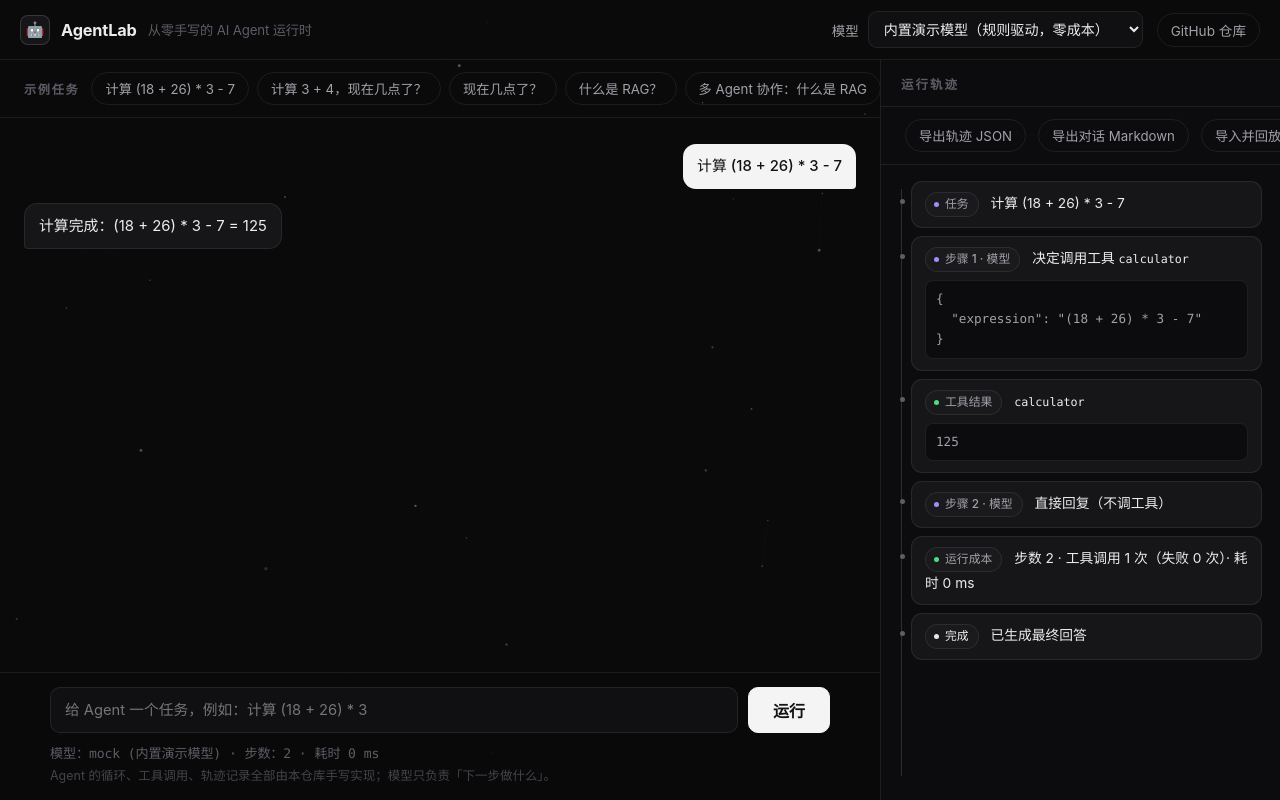
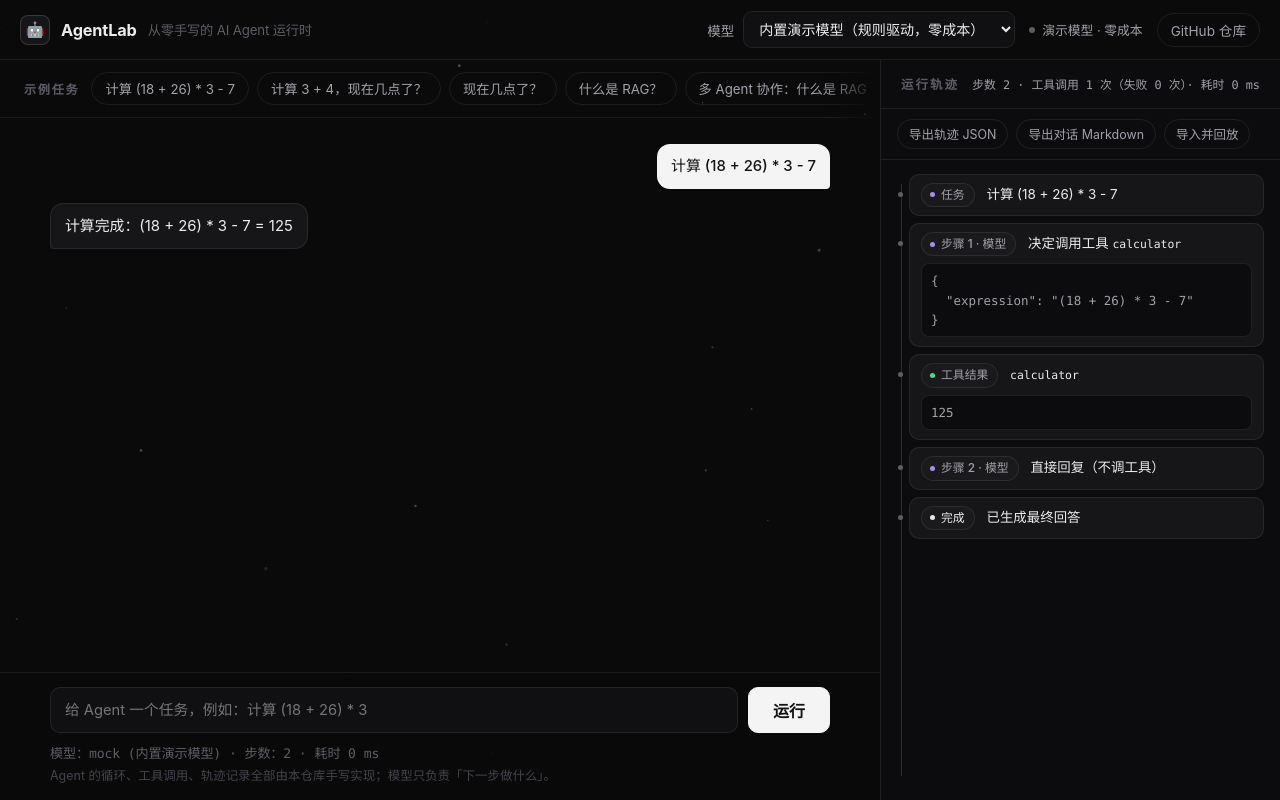
Before and after one commit to Mai1aKi/agentlab, a website built with Vite: page index.html in a window 1280 px wide. Built offline with nearby package versions, Linux system fonts and the light colour scheme.

Commit message:
UI polish v5: compact trace, model status, no clipped controls ✨

```diff
--- a/index.html
+++ b/index.html
@@ -19,6 +19,7 @@
           <option value="byok">自定义 API（BYOK，OpenAI 兼容）</option>
         </select>
       </label>
+      <span id="model-status" class="model-status" data-state="mock">演示模型 · 零成本</span>
       <a class="gh-link" href="https://github.com/Mai1aKi/agentlab" target="_blank" rel="noreferrer">GitHub 仓库</a>
     </div>
   </header>
@@ -49,11 +50,14 @@
     </section>
 
     <aside class="trace-panel">
-      <h2>运行轨迹</h2>
-      <div class="toolbar">
-        <button id="export-trace-btn" type="button" class="chip">导出轨迹 JSON</button>
-        <button id="export-conversation-btn" type="button" class="chip">导出对话 Markdown</button>
-        <button id="import-trace-btn" type="button" class="chip">导入并回放</button>
+      <div class="trace-head">
+        <h2>运行轨迹</h2>
+        <span id="trace-summary" class="trace-summary"></span>
+      </div>
+      <div class="toolbar trace-actions">
+        <button id="export-trace-btn" type="button" class="chip chip-sm">导出轨迹 JSON</button>
+        <button id="export-conversation-btn" type="button" class="chip chip-sm">导出对话 Markdown</button>
+        <button id="import-trace-btn" type="button" class="chip chip-sm">导入并回放</button>
         <input id="import-trace-file" type="file" accept="application/json,.json" hidden>
       </div>
       <div id="trace" class="trace"></div>
--- a/src/main.ts
+++ b/src/main.ts
@@ -50,6 +50,8 @@ const exportConversationBtn = document.getElementById(
 ) as HTMLButtonElement;
 const importTraceBtn = document.getElementById('import-trace-btn') as HTMLButtonElement;
 const importTraceFile = document.getElementById('import-trace-file') as HTMLInputElement;
+const modelStatusEl = document.getElementById('model-status') as HTMLSpanElement;
+const traceSummaryEl = document.getElementById('trace-summary') as HTMLSpanElement;
 
 /** The most recent run's trace, for export (Day 5). */
 let lastTrace: TraceEvent[] = [];
@@ -89,9 +91,35 @@ function currentModel(): ChatModel {
   return new MockModel();
 }
 
+/** Top-bar model status: a glanceable readiness signal next to the
+ *  model picker — demo, BYOK ready, or BYOK incomplete (and why). */
+function syncModelStatus(): void {
+  if (modelKindEl.value !== 'byok') {
+    modelStatusEl.dataset.state = 'mock';
+    modelStatusEl.textContent = '演示模型 · 零成本';
+    return;
+  }
+  const missing: string[] = [];
+  if (!baseUrlEl.value.trim()) missing.push('地址');
+  if (!modelNameEl.value.trim()) missing.push('模型名');
+  if (!apiKeyEl.value.trim()) missing.push('Key');
+  if (missing.length === 0) {
+    modelStatusEl.dataset.state = 'ready';
+    modelStatusEl.textContent = `BYOK · ${modelNameEl.value.trim()}`;
+  } else {
+    modelStatusEl.dataset.state = 'warn';
+    modelStatusEl.textContent = `BYOK · 未填${missing.join('/')}`;
+  }
+}
+
 modelKindEl.addEventListener('change', () => {
   byokFields.hidden = modelKindEl.value !== 'byok';
+  syncModelStatus();
 });
+for (const el of [baseUrlEl, modelNameEl, apiKeyEl]) {
+  el.addEventListener('input', syncModelStatus);
+}
+syncModelStatus();
 
 function addBubble(role: 'user' | 'assistant', text: string): void {
   chatLog.push({ role, text });
@@ -111,6 +139,7 @@ function addTrace(event: TraceEvent): void {
   div.className = 'trace-item';
   switch (event.type) {
     case 'user':
+      traceSummaryEl.textContent = '';
       div.innerHTML = `<span class="t-tag user">任务</span> ${escapeHtml(event.content)}`;
       break;
     case 'modelReply':
@@ -163,8 +192,10 @@ function addTrace(event: TraceEvent): void {
         `<pre>${escapeHtml(event.summary)}</pre>`;
       break;
     case 'runStats':
-      div.innerHTML = `<span class="t-tag tool">运行成本</span> ${escapeHtml(formatRunStats(event.stats))}`;
-      break;
+      // Run cost lives in the trace header summary, not as another
+      // card competing with the steps (UI polish v5).
+      traceSummaryEl.textContent = formatRunStats(event.stats);
+      return;
     case 'final':
       div.innerHTML = `<span class="t-tag final">完成</span> 已生成最终回答`;
       break;
--- a/src/particles.ts
+++ b/src/particles.ts
@@ -27,7 +27,7 @@ export function createParticles(
     vx: (rand() - 0.5) * 0.22,
     vy: (rand() - 0.5) * 0.22,
     r: 0.6 + rand() * 1.1,
-    a: 0.1 + rand() * 0.24,
+    a: 0.08 + rand() * 0.2,
   }));
 }
 
@@ -59,7 +59,7 @@ export function initParticles(canvas: HTMLCanvasElement): void {
     canvas.style.width = `${w}px`;
     canvas.style.height = `${h}px`;
     ctx.setTransform(dpr, 0, 0, dpr, 0, 0);
-    const count = Math.min(90, Math.max(24, Math.floor((w * h) / 24000)));
+    const count = Math.min(72, Math.max(18, Math.floor((w * h) / 32000)));
     particles = createParticles(count, w, h);
   };
   resize();
@@ -75,7 +75,7 @@ export function initParticles(canvas: HTMLCanvasElement): void {
         const dy = a.y - b.y;
         const d2 = dx * dx + dy * dy;
         if (d2 < LINK_DISTANCE * LINK_DISTANCE) {
-          const alpha = (1 - Math.sqrt(d2) / LINK_DISTANCE) * 0.05;
+          const alpha = (1 - Math.sqrt(d2) / LINK_DISTANCE) * 0.04;
           ctx.strokeStyle = `rgba(205, 205, 220, ${alpha.toFixed(3)})`;
           ctx.lineWidth = 1;
           ctx.beginPath();
--- a/src/style.css
+++ b/src/style.css
@@ -3,7 +3,11 @@
    workspace — conversation column with a docked composer, and a
    full-height trace inspector on the right. Panels scroll
    internally; the page itself does not. Same restrained neutral
-   palette as v3: hairlines, whitespace, signal-dot colors only. */
+   palette as v3: hairlines, whitespace, signal-dot colors only.
+   v5 polish (2026-11-09): no clipped controls (wrapping trace
+   actions, fading sample row), a centered reading column, a
+   compact trace with run cost as a header summary instead of a
+   card, and a model-readiness status in the top bar. */
 
 :root {
   --bg: #0a0a0b;
@@ -79,7 +83,22 @@ body {
 .brand-sub { font-size: 0.83rem; font-weight: 400; color: var(--ink-faint); }
 .topbar-controls { display: flex; align-items: center; gap: 14px; }
 .model-select { display: flex; align-items: center; gap: 9px; }
+.model-select select { max-width: 272px; text-overflow: ellipsis; }
 .control-label { font-size: 0.84rem; color: var(--ink-dim); font-weight: 550; }
+.model-status {
+  display: inline-flex;
+  align-items: center;
+  gap: 7px;
+  font-size: 0.8rem;
+  color: var(--ink-dim);
+  white-space: nowrap;
+  max-width: 240px;
+  overflow: hidden;
+  text-overflow: ellipsis;
+}
+.model-status::before { content: ""; flex: 0 0 auto; width: 6px; height: 6px; border-radius: 50%; background: var(--ink-faint); }
+.model-status[data-state="ready"]::before { background: var(--dot-tool); }
+.model-status[data-state="warn"]::before { background: #f59e0b; }
 .gh-link {
   color: var(--ink-dim);
   text-decoration: none;
@@ -147,6 +166,10 @@ select:focus, input[type="text"]:focus, input[type="password"]:focus {
   scrollbar-width: none;
 }
 .toolbar::-webkit-scrollbar { display: none; }
+.chat-panel > .toolbar {
+  mask-image: linear-gradient(to right, #000 93%, transparent 100%);
+  -webkit-mask-image: linear-gradient(to right, #000 93%, transparent 100%);
+}
 .toolbar-label { font-size: 0.76rem; font-weight: 600; letter-spacing: 0.14em; color: var(--ink-faint); white-space: nowrap; }
 .samples { display: flex; gap: 8px; }
 .chip {
@@ -171,6 +194,9 @@ select:focus, input[type="text"]:focus, input[type="password"]:focus {
   flex-direction: column;
   gap: 14px;
   padding: 26px 24px;
+  /* center the conversation into a reading column instead of
+     letting bubbles drift across the full panel width */
+  padding-inline: max(24px, calc((100% - var(--col)) / 2));
   scrollbar-width: thin;
   scrollbar-color: #26262b transparent;
 }
@@ -276,7 +302,7 @@ button.primary {
 }
 button.primary:hover:not(:disabled) { background: #fff; }
 button.primary:disabled { opacity: 0.5; cursor: wait; }
-.status { margin-top: 10px; min-height: 1.1em; color: var(--ink-faint); font-size: 0.82rem; font-family: var(--mono); letter-spacing: -0.01em; }
+.status { margin-top: 10px; min-height: 1.1em; color: var(--ink-faint); font-size: 0.82rem; font-family: var(--mono); letter-spacing: -0.01em; white-space: nowrap; overflow: hidden; text-overflow: ellipsis; }
 .hint { margin: 4px 0 2px; color: #43434b; font-size: 0.78rem; line-height: 1.6; }
 
 /* ----- trace inspector ----- */
@@ -288,25 +314,41 @@ button.primary:disabled { opacity: 0.5; cursor: wait; }
   border-left: 1px solid var(--line);
   background: var(--inset);
 }
+.trace-head {
+  flex: 0 0 auto;
+  display: flex;
+  align-items: baseline;
+  gap: 12px;
+  padding: 15px 20px 13px;
+  border-bottom: 1px solid var(--line);
+}
 .trace-panel h2 {
-  flex: 0 0 auto;
   margin: 0;
-  padding: 15px 20px 13px;
   font-size: 0.78rem;
   font-weight: 600;
   color: var(--ink-faint);
   letter-spacing: 0.16em;
-  border-bottom: 1px solid var(--line);
+  white-space: nowrap;
 }
+.trace-summary {
+  margin-left: auto;
+  font-family: var(--mono);
+  font-size: 0.74rem;
+  color: var(--ink-dim);
+  text-align: right;
+  line-height: 1.5;
+}
+.trace-actions { flex-wrap: wrap; overflow: visible; padding: 10px 16px; gap: 8px; }
+.chip-sm { font-size: 0.78rem; padding: 5px 11px; }
 .trace {
   flex: 1 1 auto;
   min-height: 0;
   overflow-y: auto;
   display: flex;
   flex-direction: column;
-  gap: 8px;
+  gap: 7px;
   position: relative;
-  padding: 16px 18px 18px 30px;
+  padding: 14px 16px 16px 28px;
   scrollbar-width: thin;
   scrollbar-color: #26262b transparent;
 }
@@ -323,10 +365,10 @@ button.primary:disabled { opacity: 0.5; cursor: wait; }
   position: relative;
   border: 1px solid var(--line);
   background: var(--panel-2);
-  border-radius: 11px;
-  padding: 10px 13px;
-  font-size: 0.86rem;
-  line-height: 1.6;
+  border-radius: 10px;
+  padding: 8px 11px;
+  font-size: 0.84rem;
+  line-height: 1.55;
   animation: rise 0.22s ease both;
 }
 .trace-item::before {
@@ -340,16 +382,20 @@ button.primary:disabled { opacity: 0.5; cursor: wait; }
   background: var(--ink-faint);
 }
 .trace-item pre {
-  margin: 8px 0 1px;
+  margin: 7px 0 1px;
   font-family: var(--mono);
-  font-size: 0.79rem;
+  font-size: 0.78rem;
   white-space: pre-wrap;
   word-break: break-word;
   color: var(--ink-dim);
   background: var(--inset);
   border: 1px solid var(--line);
   border-radius: 8px;
-  padding: 8px 10px;
+  padding: 7px 9px;
+  max-height: 132px;
+  overflow-y: auto;
+  scrollbar-width: thin;
+  scrollbar-color: #26262b transparent;
 }
 .trace-item code { font-family: var(--mono); color: var(--ink); font-size: 0.85em; }
 
@@ -382,6 +428,7 @@ button.primary:disabled { opacity: 0.5; cursor: wait; }
   body { height: auto; overflow: visible; }
   .brand-sub { display: none; }
   .control-label { display: none; }
+  .model-status { display: none; }
   .workspace { grid-template-columns: 1fr; }
   .chat { overflow: visible; }
   .trace-panel { border-left: none; border-top: 1px solid var(--line); }
```
Also changed, not shown: tests/particles.test.ts (+2 -2 lines), CHANGELOG.md.
